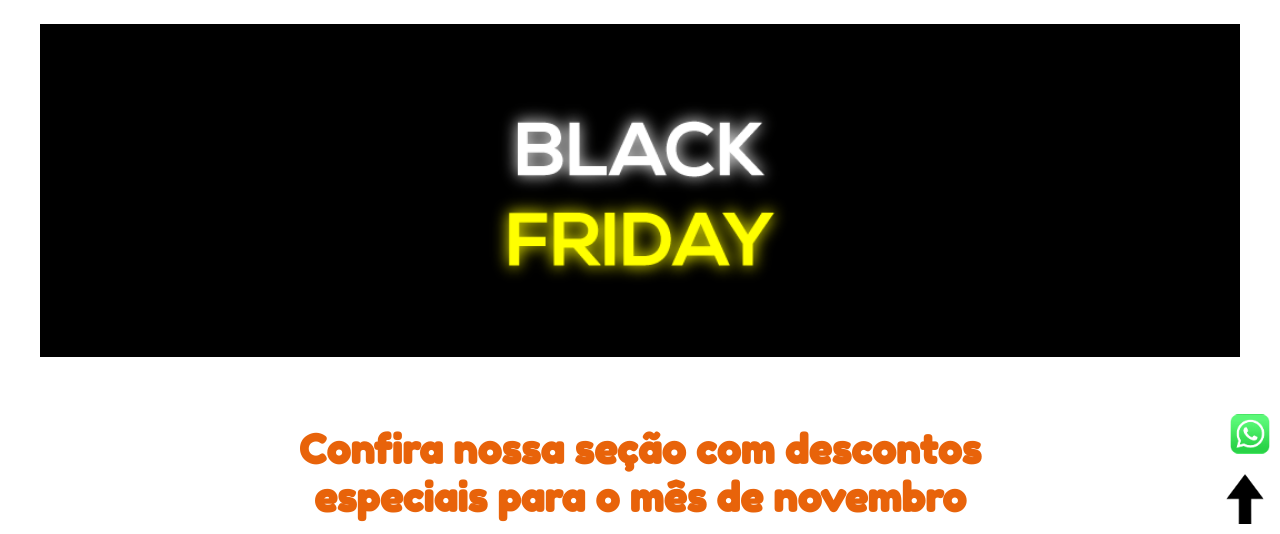
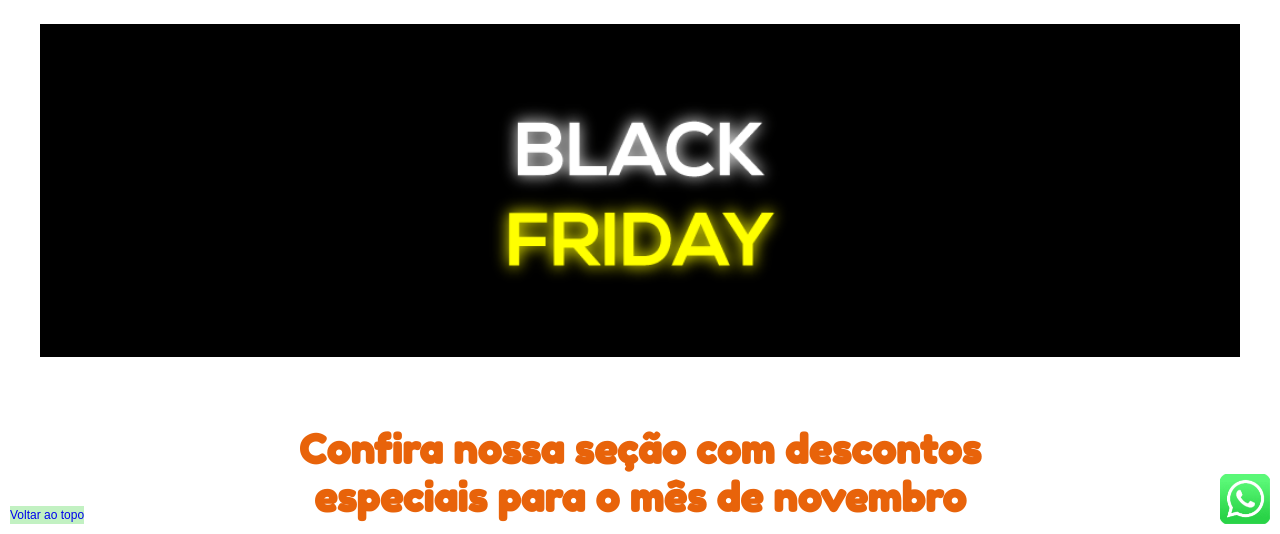
Before and after one commit to thiago-burnatt/amiguti_website, a plain HTML site: page black-friday.html in a window 1280 px wide. Shown: the part 266-800 px from the top of the page. Drawn offline with Linux system fonts and the light colour scheme; a web font is replaced by a local one.

Commit message:
Changes on 'Back to top' button

```diff
--- a/assets/css/style.css
+++ b/assets/css/style.css
@@ -258,28 +258,26 @@ p {
 }
 
 .back-to-top {
-    background-image: url(/assets/img/up-arrow.png);
-    background-position: center;
-    cursor: pointer;
-    background-size: 5rem;
+    display: flex;
+    align-content: center;
+    text-align: center;
+    flex-wrap: wrap;
+    background-color: rgb(188, 240, 188, 0.9);
+    font-size: 1.2rem;
+    position: fixed;
+    bottom: 1rem;
+    left: 1rem;
+}
+
+.whatsapp-contact {
+    background-image: url(/assets/img/contact/whatsapp-icon-2.png);
+    background-position: center center;
+    background-size: 8rem;
     width: 5rem;
     height: 5rem;
     position: fixed;
     bottom: 1rem;
     right: 1rem;
-}
-
-.whatsapp-contact {
-    background-image: url(/assets/img/contact/whatsapp-icon-2.png);
-    background-position: center center;
-    background-size: 6rem;
-    width: 4rem;
-    height: 4rem;
-    position: fixed;
-    bottom: 8rem;
-    right: 1rem;
-
-
 }
 
 .intro-product-texto {
--- a/black-friday.html
+++ b/black-friday.html
@@ -189,7 +189,7 @@
 
     <a class="whatsapp-contact" href="https://api.whatsapp.com/send?phone=5547997078204"></a>
 
-    <a class="back-to-top" href="#"></a>
+    <a class="back-to-top" href="#">Voltar ao topo</a>
 
     <footer class="footer image-bg">
         <p>amiguti</p>
```
Also changed, not shown: index.html (+1 -1 lines), natal.html (+1 -1 lines), products.html (+1 -1 lines).
